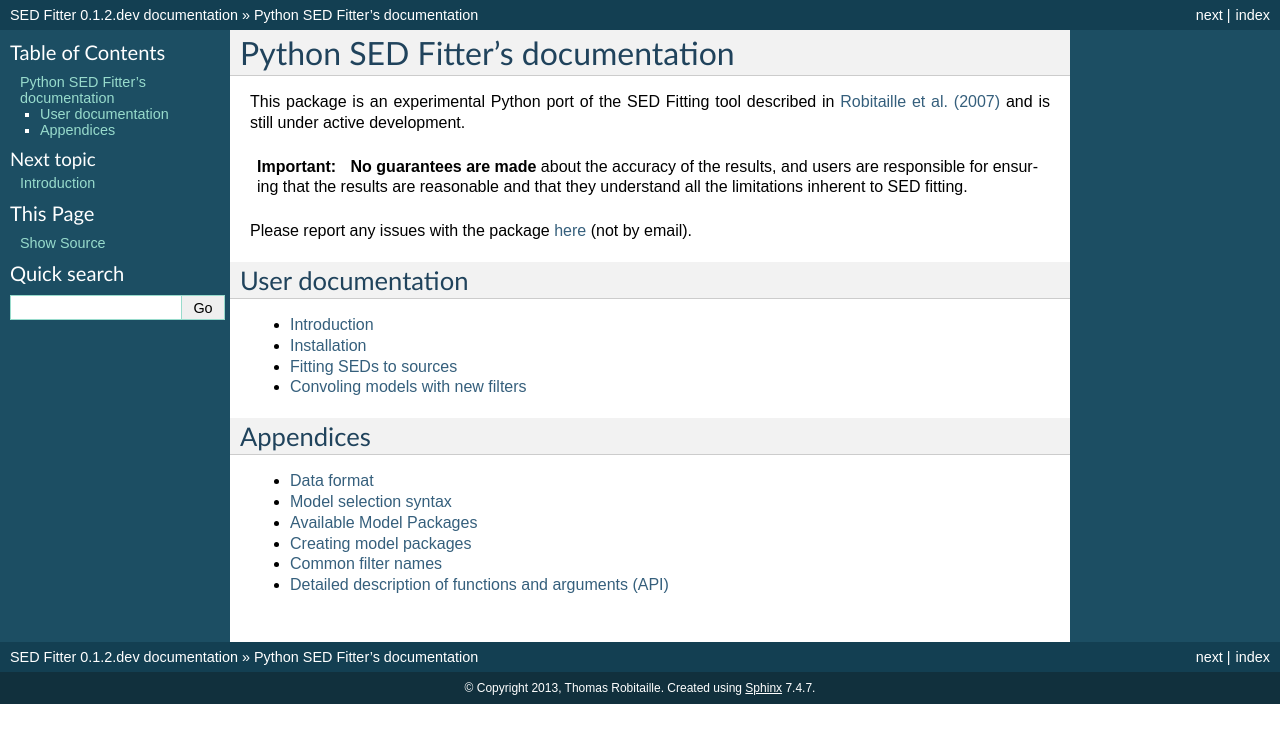
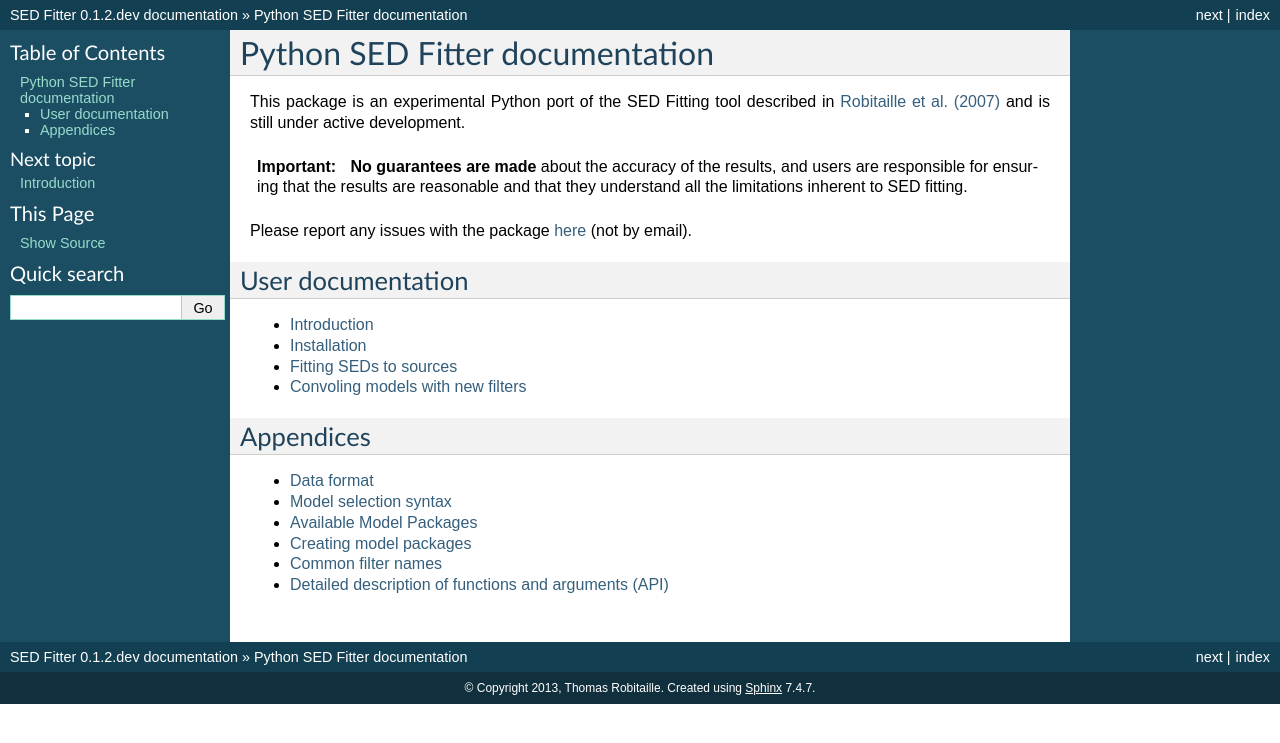
Before and after one commit to astrofrog/sedfitter, a Sphinx documentation site: the page built from docs/index.rst, in a window 1280 px wide. Shown: the top 743 px of the page. Built offline with Sphinx 7.4.7, drawn with Linux system fonts in a browser that asks for light colours; formulas are drawn with MathJax 3.

Commit message:
Fixed title

```diff
--- a/docs/index.rst
+++ b/docs/index.rst
@@ -3,8 +3,8 @@
    You can adapt this file completely to your liking, but it should at least
    contain the root `toctree` directive.
 
-Python SED Fitter's documentation
-=================================
+Python SED Fitter documentation
+===============================
 
 This package is an experimental Python port of the SED Fitting tool described in
 `Robitaille et al. (2007) <http://adsabs.harvard.edu/abs/2007ApJS..169..328R>`_
```
